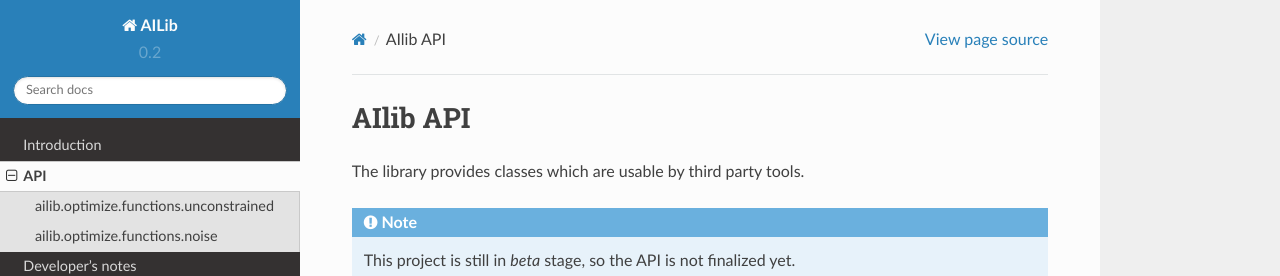
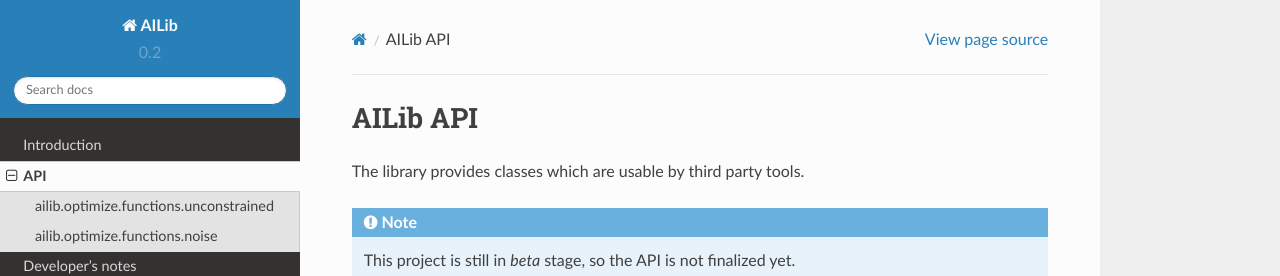
Before and after one commit to jeremiedecock/ailib, a Sphinx documentation site: the page built from docs/api.rst, in a window 1280 px wide. Shown: the top 276 px of the page. Built offline with Sphinx 7.4.7 and the Read the Docs theme 2.0.0, drawn with Linux system fonts in a browser that asks for light colours.

```diff
--- a/docs/api.rst
+++ b/docs/api.rst
@@ -1,5 +1,5 @@
 =========
-AIlib API
+AILib API
 =========
 
 .. module:: ailib
--- a/docs/index.rst
+++ b/docs/index.rst
@@ -21,7 +21,7 @@ Contents:
 * Online documentation: http://www.ailib.io/docs/
 * Source code: https://github.com/jeremiedecock/ailib
 * Issue tracker: https://github.com/jeremiedecock/ailib/issues
-* AIlib on PyPI: https://pypi.org/project/ailib/
+* AILib on PyPI: https://pypi.org/project/ailib/
 
 Indices and tables
 ==================
```
